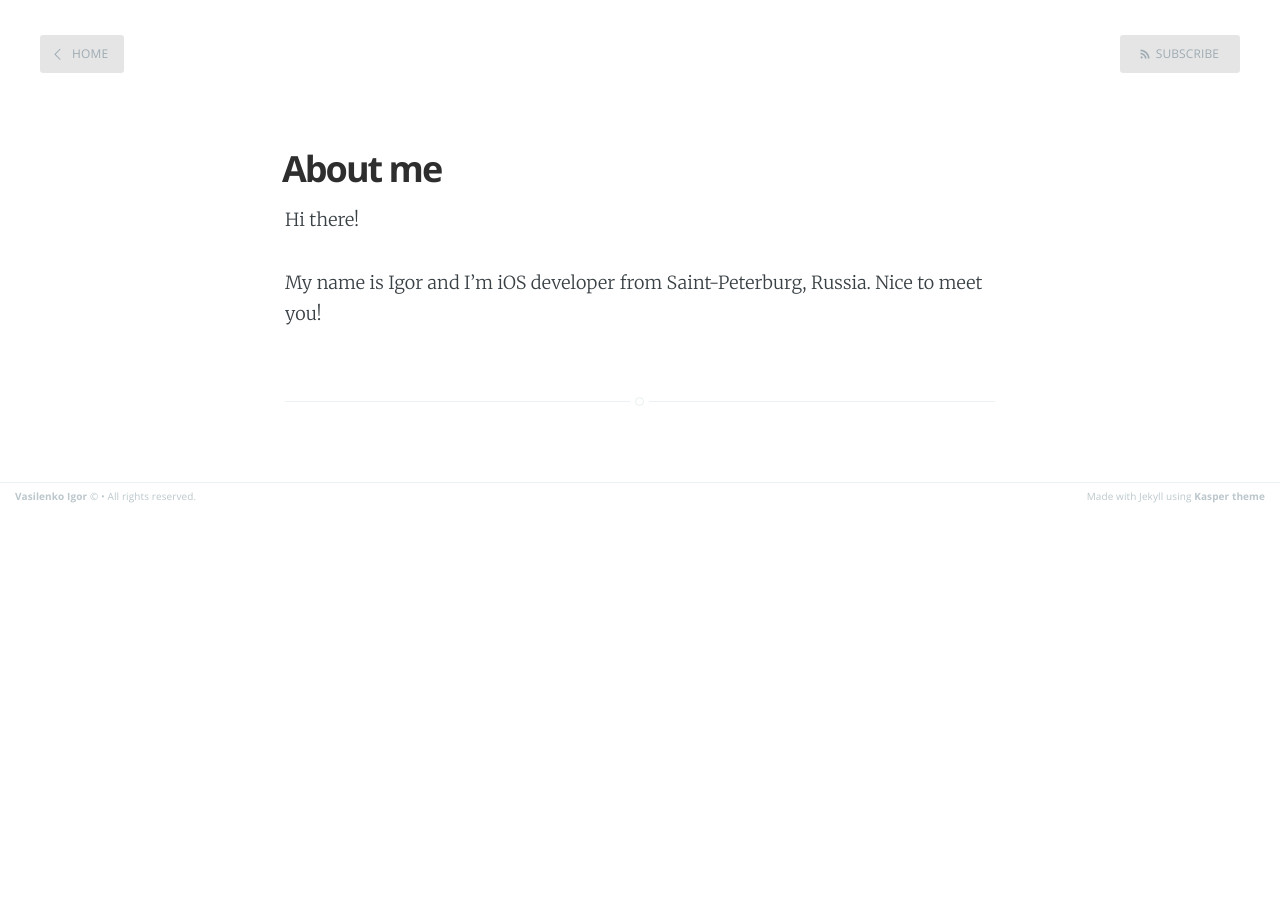
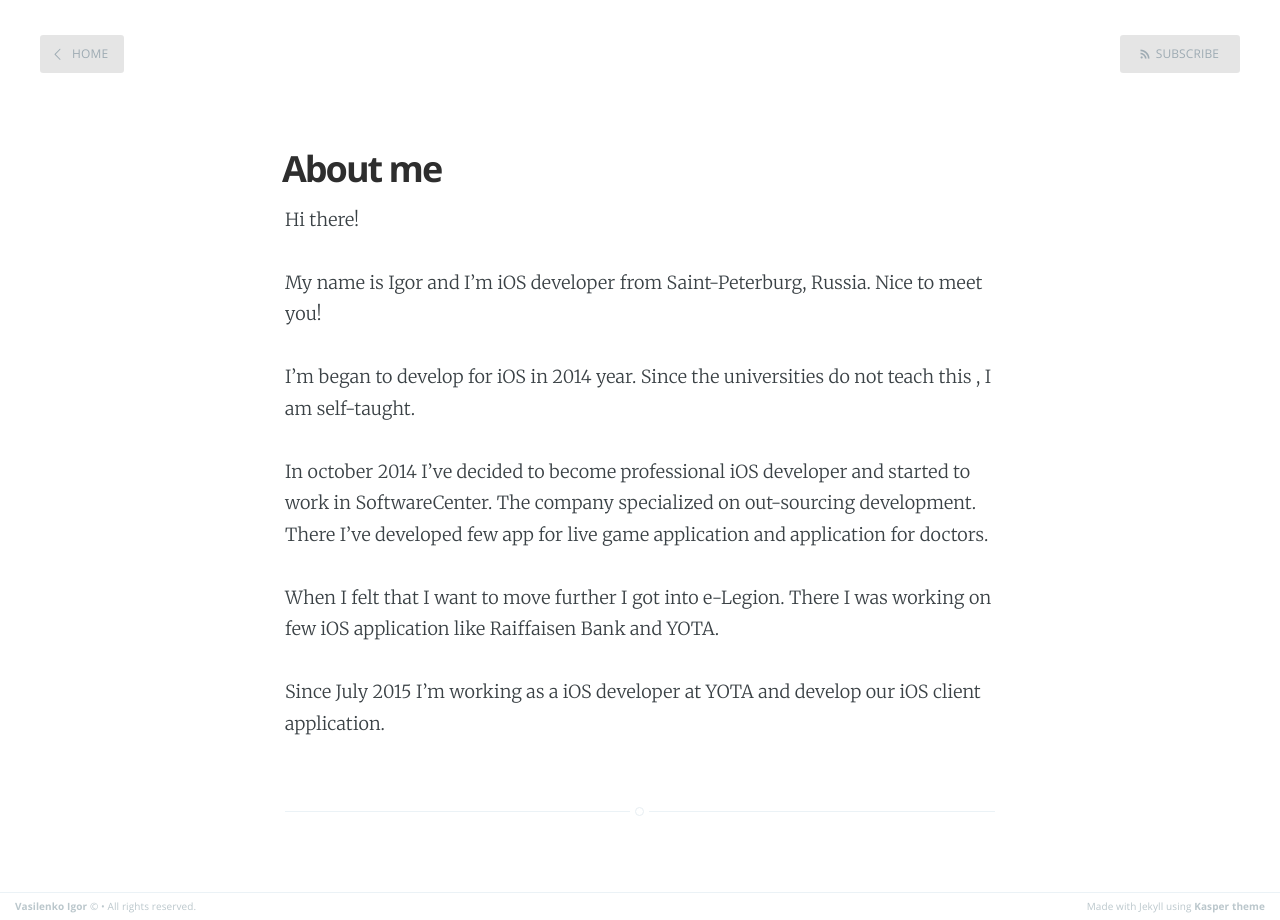
Before and after one commit to spbvasilenko/NSVasilenko, a Jekyll site: the page built from about.md, in a window 1280 px wide. Built offline with Jekyll 4.4.1, drawn with Linux system fonts in a browser that asks for light colours.

Commit message:
Update about me page

```diff
--- a/about.md
+++ b/about.md
@@ -6,3 +6,11 @@ title: About me
 Hi there!
 
 My name is Igor and I'm iOS developer from Saint-Peterburg, Russia. Nice to meet you!
+
+I'm began to develop for iOS in 2014 year. Since the universities do not teach this , I am self-taught.
+
+In october 2014 I've decided to become professional iOS developer and started to work in SoftwareCenter. The company specialized on out-sourcing development. There I've developed few app for live game application and application for doctors.
+
+When I felt that I want to move further I got into e-Legion. There I was working on few iOS application like Raiffaisen Bank and YOTA.
+
+Since July 2015 I'm working as a iOS developer at YOTA and develop our iOS client application.
```
